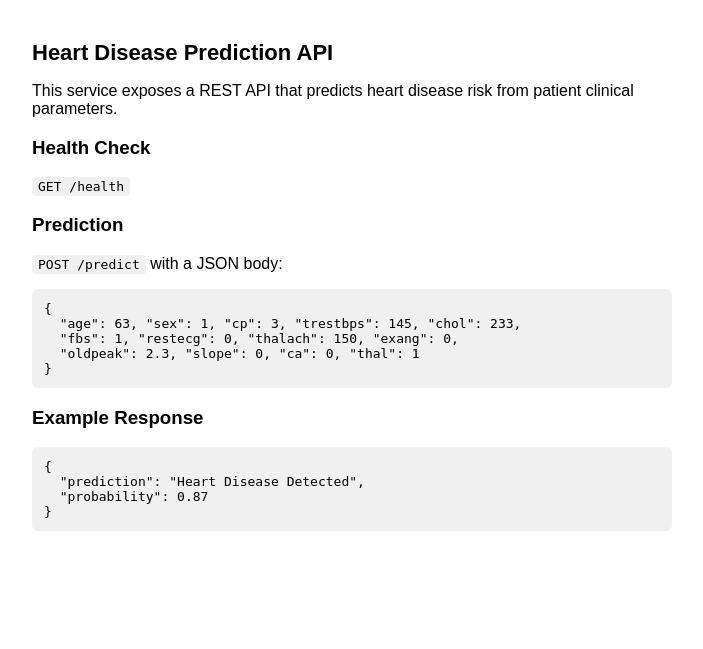
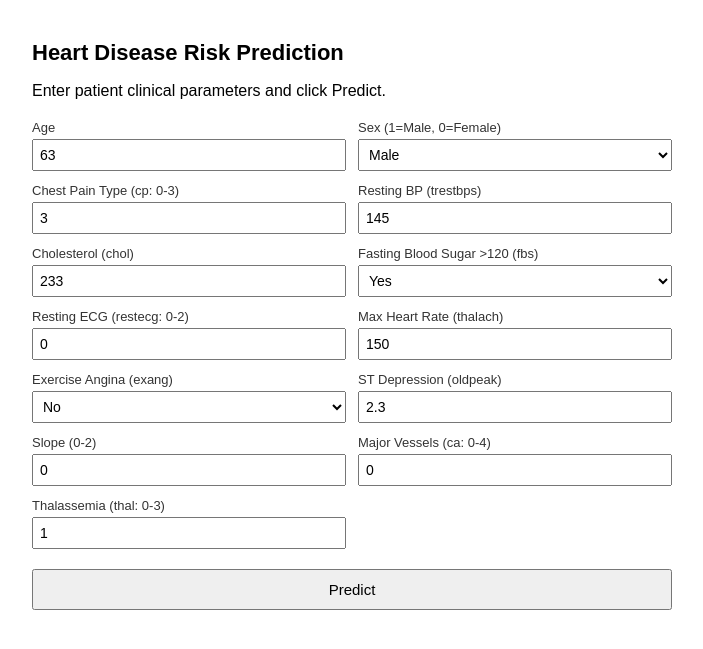
Before and after one commit to Lokesh9977/HeartDiseaseDeployment, a Flask app: page / in a window 1280 px wide. Shown: the top 649 px of the page, without its empty margins (288-991 px from the left). Run offline with Flask 3, Linux system fonts and the light colour scheme; parts of the project's set-up code (start-up, migrations or seed data) failed here and were passed over.

Commit message:
Add interactive prediction form to homepage

```diff
--- a/templates/index.html
+++ b/templates/index.html
@@ -2,33 +2,117 @@
 <html lang="en">
 <head>
 <meta charset="UTF-8">
-<title>Heart Disease Prediction API</title>
+<title>Heart Disease Prediction</title>
 <style>
   body { font-family: Arial, sans-serif; max-width: 640px; margin: 40px auto; padding: 0 16px; }
   h1 { font-size: 22px; }
-  code { background: #f0f0f0; padding: 2px 6px; border-radius: 4px; }
-  pre { background: #f0f0f0; padding: 12px; border-radius: 6px; overflow-x: auto; }
+  form { display: grid; grid-template-columns: 1fr 1fr; gap: 12px; margin-top: 20px; }
+  label { display: flex; flex-direction: column; font-size: 13px; color: #333; }
+  input, select { padding: 6px; margin-top: 4px; font-size: 14px; }
+  button { grid-column: 1 / -1; padding: 10px; font-size: 15px; margin-top: 8px; cursor: pointer; }
+  #result { margin-top: 20px; padding: 14px; border-radius: 6px; font-size: 16px; display: none; }
+  #result.detected { background: #fdecea; color: #611a15; }
+  #result.clear { background: #eafaf0; color: #14532d; }
+  #error { margin-top: 12px; color: #b91c1c; display: none; }
 </style>
 </head>
 <body>
-  <h1>Heart Disease Prediction API</h1>
-  <p>This service exposes a REST API that predicts heart disease risk from patient clinical parameters.</p>
+  <h1>Heart Disease Risk Prediction</h1>
+  <p>Enter patient clinical parameters and click Predict.</p>
 
-  <h3>Health Check</h3>
-  <p><code>GET /health</code></p>
+  <form id="predictForm">
+    <label>Age
+      <input type="number" name="age" value="63" required>
+    </label>
+    <label>Sex (1=Male, 0=Female)
+      <select name="sex">
+        <option value="1">Male</option>
+        <option value="0">Female</option>
+      </select>
+    </label>
+    <label>Chest Pain Type (cp: 0-3)
+      <input type="number" name="cp" min="0" max="3" value="3" required>
+    </label>
+    <label>Resting BP (trestbps)
+      <input type="number" name="trestbps" value="145" required>
+    </label>
+    <label>Cholesterol (chol)
+      <input type="number" name="chol" value="233" required>
+    </label>
+    <label>Fasting Blood Sugar &gt;120 (fbs)
+      <select name="fbs">
+        <option value="1">Yes</option>
+        <option value="0">No</option>
+      </select>
+    </label>
+    <label>Resting ECG (restecg: 0-2)
+      <input type="number" name="restecg" min="0" max="2" value="0" required>
+    </label>
+    <label>Max Heart Rate (thalach)
+      <input type="number" name="thalach" value="150" required>
+    </label>
+    <label>Exercise Angina (exang)
+      <select name="exang">
+        <option value="0">No</option>
+        <option value="1">Yes</option>
+      </select>
+    </label>
+    <label>ST Depression (oldpeak)
+      <input type="number" step="0.1" name="oldpeak" value="2.3" required>
+    </label>
+    <label>Slope (0-2)
+      <input type="number" name="slope" min="0" max="2" value="0" required>
+    </label>
+    <label>Major Vessels (ca: 0-4)
+      <input type="number" name="ca" min="0" max="4" value="0" required>
+    </label>
+    <label>Thalassemia (thal: 0-3)
+      <input type="number" name="thal" min="0" max="3" value="1" required>
+    </label>
+    <button type="submit">Predict</button>
+  </form>
 
-  <h3>Prediction</h3>
-  <p><code>POST /predict</code> with a JSON body:</p>
-  <pre>{
-  "age": 63, "sex": 1, "cp": 3, "trestbps": 145, "chol": 233,
-  "fbs": 1, "restecg": 0, "thalach": 150, "exang": 0,
-  "oldpeak": 2.3, "slope": 0, "ca": 0, "thal": 1
-}</pre>
+  <div id="result"></div>
+  <div id="error"></div>
 
-  <h3>Example Response</h3>
-  <pre>{
-  "prediction": "Heart Disease Detected",
-  "probability": 0.87
-}</pre>
+  <script>
+    const form = document.getElementById("predictForm");
+    const resultDiv = document.getElementById("result");
+    const errorDiv = document.getElementById("error");
+
+    form.addEventListener("submit", async (e) => {
+      e.preventDefault();
+      resultDiv.style.display = "none";
+      errorDiv.style.display = "none";
+
+      const formData = new FormData(form);
+      const payload = {};
+      for (const [key, value] of formData.entries()) {
+        payload[key] = parseFloat(value);
+      }
+
+      try {
+        const response = await fetch("/predict", {
+          method: "POST",
+          headers: { "Content-Type": "application/json" },
+          body: JSON.stringify(payload)
+        });
+        const data = await response.json();
+
+        if (!response.ok) {
+          errorDiv.textContent = data.error || "Something went wrong.";
+          errorDiv.style.display = "block";
+          return;
+        }
+
+        resultDiv.className = data.prediction.includes("Detected") ? "detected" : "clear";
+        resultDiv.textContent = `${data.prediction} (probability: ${data.probability})`;
+        resultDiv.style.display = "block";
+      } catch (err) {
+        errorDiv.textContent = "Could not reach the prediction service.";
+        errorDiv.style.display = "block";
+      }
+    });
+  </script>
 </body>
 </html>
```
